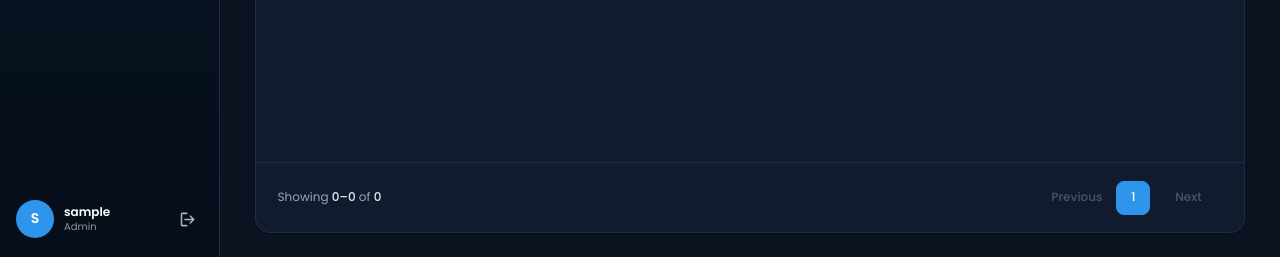
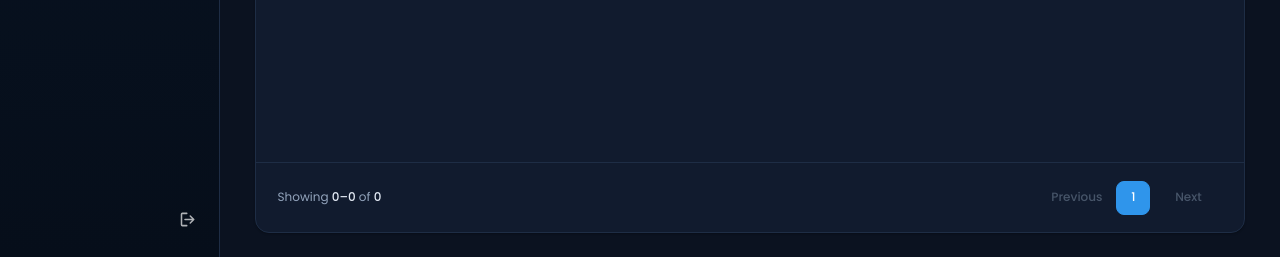
Before and after one commit to jarichooo/AirQualityMonitor, a Flask app: page /data in a window 1280 px wide. Shown: the part 543-800 px from the top of the page. Run offline with Flask 3, Linux system fonts and the light colour scheme; the visitor is signed in with stand-in values (Sample User, id 1); data that the repository does not hold is empty; some libraries are stand-ins or nearby versions.

Commit message:
Remove redundant bottom sidebar admin badge and text

```diff
--- a/web_app/static/styles.css
+++ b/web_app/static/styles.css
@@ -66,12 +66,7 @@ svg { width: 21px; height: 21px; flex: 0 0 auto; fill: none; stroke: currentColo
 .nav-label { opacity: 1; transition: opacity var(--transition); }
 
 .sidebar-footer { position: relative; margin-top: auto; padding: 12px; }
-.account-row { display: flex; min-height: 52px; align-items: center; gap: 6px; }
-.profile-identity { display: flex; min-width: 0; flex: 1; align-items: center; gap: 10px; padding: 4px; border-radius: 9px; text-align: left; }
-.profile-avatar { display: grid; width: 38px; height: 38px; flex: 0 0 auto; place-items: center; border: 0; border-radius: 50%; background: var(--primary); color: #fff; font-weight: 600; }
-.profile-copy { display: grid; min-width: 0; opacity: 1; line-height: 1.4; transition: opacity var(--transition); }
-.profile-copy strong { overflow: hidden; font-size: 12px; font-weight: 600; text-overflow: ellipsis; white-space: nowrap; }
-.profile-copy small { color: rgb(255 255 255 / 56%); font-size: 10px; }
+.account-row { display: flex; min-height: 52px; align-items: center; justify-content: flex-end; gap: 6px; }
 .icon-button { display: inline-grid; width: 38px; height: 38px; flex: 0 0 auto; place-items: center; border-radius: 9px; background: transparent; text-decoration: none; transition: background 150ms ease, color 150ms ease, transform 100ms ease; }
 .icon-button.drawer-close { display: none; }
 .icon-button:hover { background: rgb(255 255 255 / 10%); color: #fff; }
@@ -85,11 +80,10 @@ svg { width: 21px; height: 21px; flex: 0 0 auto; fill: none; stroke: currentColo
 
 .sidebar.is-collapsed { width: var(--sidebar-collapsed-width); }
 .sidebar.is-collapsed .sidebar-header { justify-content: center; padding-inline: 10px; }
-.sidebar.is-collapsed .greeting, .sidebar.is-collapsed .nav-label, .sidebar.is-collapsed .nav-kicker, .sidebar.is-collapsed .profile-copy, .sidebar.is-collapsed .account-logout { display: none; }
+.sidebar.is-collapsed .greeting, .sidebar.is-collapsed .nav-label, .sidebar.is-collapsed .nav-kicker { display: none; }
 .sidebar.is-collapsed .sidebar-nav { justify-items: center; padding-inline: 10px; }
 .sidebar.is-collapsed .nav-link { width: 46px; justify-content: center; padding-inline: 0; }
 .sidebar.is-collapsed .account-row { justify-content: center; }
-.sidebar.is-collapsed .profile-identity { width: 46px; flex: 0 0 46px; justify-content: center; padding-inline: 0; }
 .sidebar.is-collapsed .brand-toggle[data-tooltip]::after, .sidebar.is-collapsed .nav-link[data-tooltip]::after { display: block; top: 50%; bottom: auto; left: calc(100% + 10px); transform: translate(0, -50%); }
 .sidebar.is-collapsed .brand-toggle[data-tooltip]:hover::after, .sidebar.is-collapsed .brand-toggle[data-tooltip]:focus-visible::after,
 .sidebar.is-collapsed .nav-link[data-tooltip]:hover::after, .sidebar.is-collapsed .nav-link[data-tooltip]:focus-visible::after { transform: translate(3px, -50%); }
--- a/web_app/templates/base.html
+++ b/web_app/templates/base.html
@@ -5,7 +5,7 @@
     <meta name="viewport" content="width=device-width, initial-scale=1.0">
     <meta name="theme-color" content="#0b1220">
     <title>{{ page_name }} - Henvironment</title>
-    <link rel="stylesheet" href="{{ url_for('static', filename='styles.css', v='dark-mode-2') }}">
+    <link rel="stylesheet" href="{{ url_for('static', filename='styles.css', v='dark-mode-3') }}">
 </head>
 <body class="page-{{ page_name|lower }}">
     <a class="skip-link" href="#main-content">Skip to content</a>
@@ -36,10 +36,6 @@
 
         <div class="sidebar-footer">
             <div class="account-row">
-                <div class="profile-identity">
-                    <span class="profile-avatar" aria-hidden="true">{{ username[0]|upper }}</span>
-                    <span class="profile-copy"><strong>{{ username }}</strong><small>{{ role|capitalize }}</small></span>
-                </div>
                 <a class="icon-button account-logout" href="{{ url_for('logout') }}" aria-label="Log out" data-tooltip="Log out">
                     <svg viewBox="0 0 24 24" aria-hidden="true"><path d="M10 5H5a1 1 0 0 0-1 1v12a1 1 0 0 0 1 1h5M14 8l4 4-4 4M8 12h10"/></svg>
                 </a>
--- a/web_app/test_app.py
+++ b/web_app/test_app.py
@@ -51,7 +51,7 @@ class AppTestCase(unittest.TestCase):
             self.assertNotIn(b">Clear<", page.data)
             self.assertIn(b'aria-label="Log out"', page.data)
             self.assertNotIn(b">Logout<", page.data)
-            self.assertIn(b"profile-identity", page.data)
+            self.assertNotIn(b"profile-identity", page.data)
             self.assertNotIn(b"profile-button", page.data)
             self.assertNotIn(b"profile-popover", page.data)
 
```
